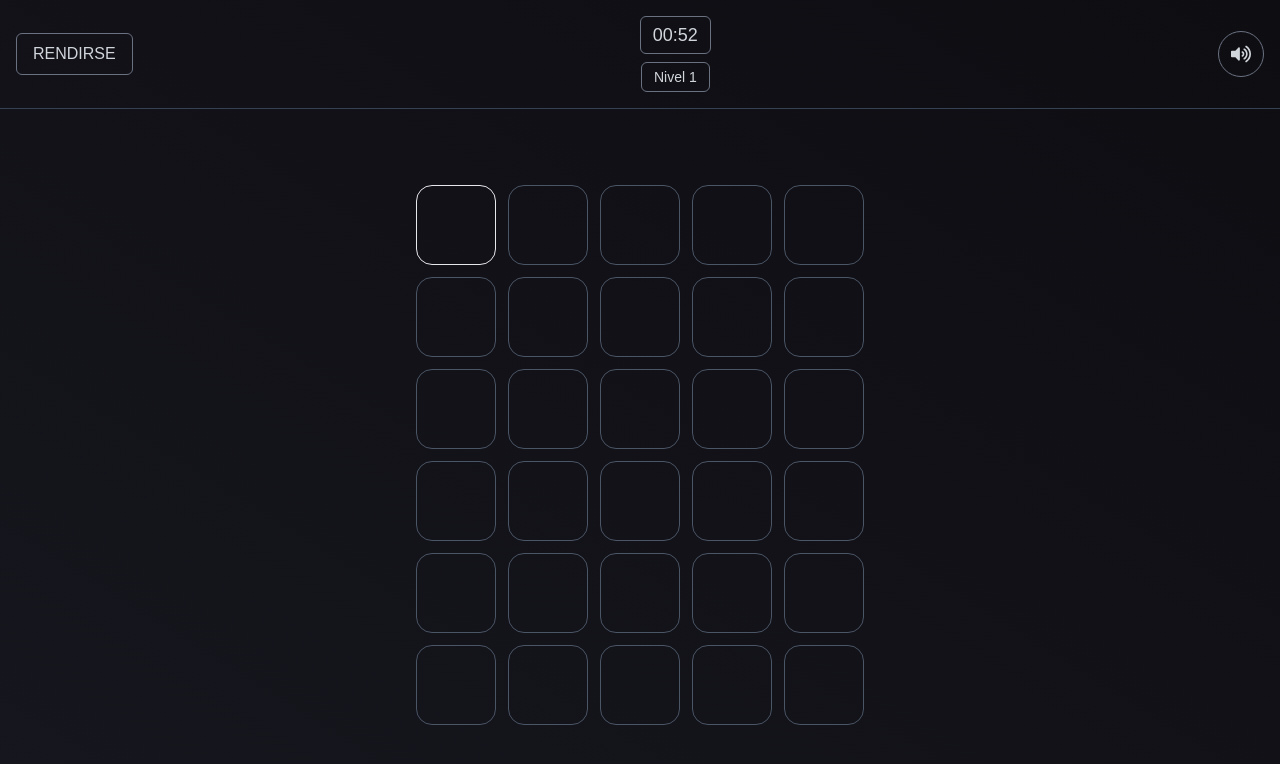
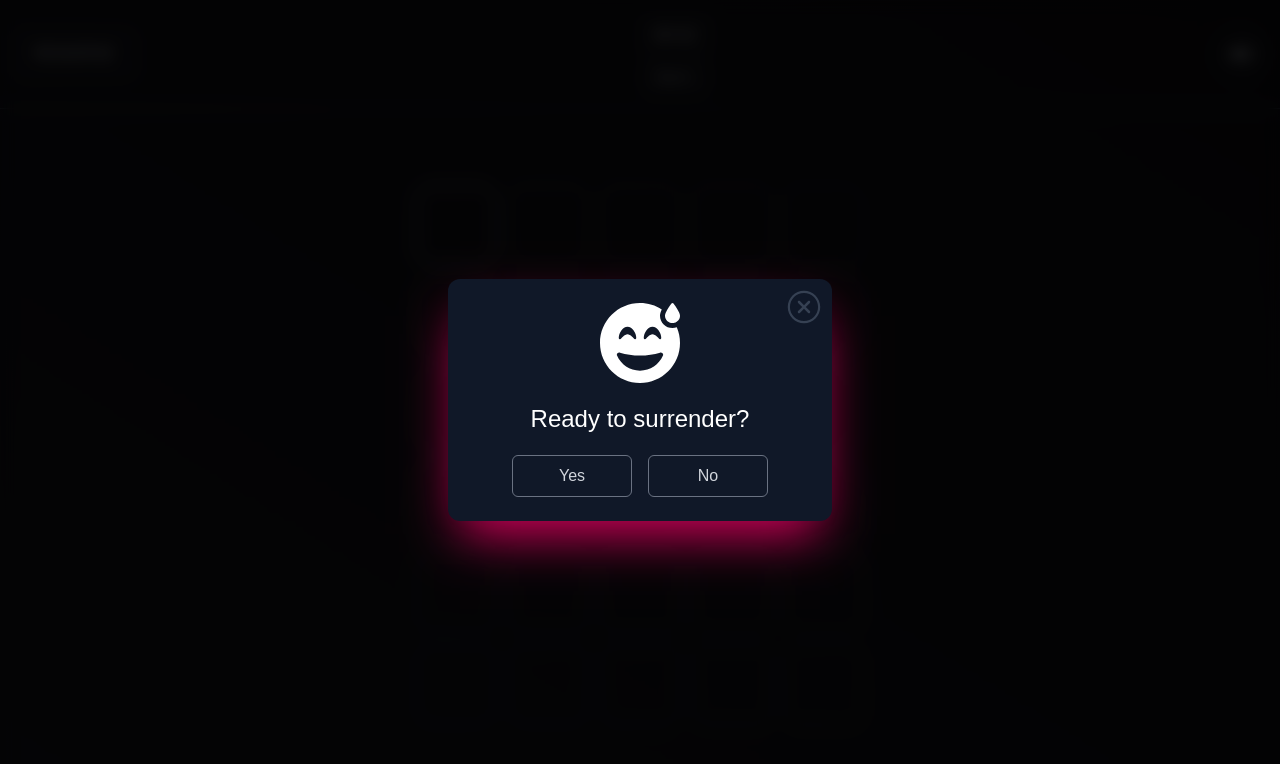
Before and after one commit to Luis3Fernando/Luminle, a React (Vite) app: page /game in a window 1280 px wide. Both pictures are taken after a click on the button "RENDIRSE". Shown: the top 764 px of the page. Built offline with nearby package versions, Linux system fonts and the light colour scheme; a web font is replaced by a local one.

Commit message:
feat: Se agrego modal en el game

```diff
--- a/src/hooks/useGame.ts
+++ b/src/hooks/useGame.ts
@@ -1,4 +1,5 @@
 import { useDispatch, useSelector } from 'react-redux';
+import { compareStrings } from '../utils/words';
 import type { RootState } from '@store/store';
 import {
   initGame,
@@ -7,7 +8,6 @@ import {
   updateTime,
   resetGame,
 } from '@store/slices/gameSlice';
-import { words_1 } from '@data/words';
 
 const STORAGE_KEY = 'GAME_STATE';
 
@@ -27,8 +27,7 @@ export const useGame = () => {
     try {
       const jsonValue = localStorage.getItem(STORAGE_KEY);
       if (jsonValue != null) {
-        const parsed = JSON.parse(jsonValue);
-        dispatch(initGame({ word: parsed.word_correct }));
+        dispatch(initGame());
       }
     } catch (error) {
       console.error('Error loading state:', error);
@@ -36,8 +35,7 @@ export const useGame = () => {
   };
 
   const initializeGame = () => {
-    const randomWord = words_1[Math.floor(Math.random() * words_1.length)];
-    dispatch(initGame({ word: randomWord }));
+    dispatch(initGame());
     saveState();
   };
 
@@ -56,10 +54,23 @@ export const useGame = () => {
     saveState();
   };
 
+  const nextLevel = () => {
+    setLevel(game.nivel + 1);
+
+    if (game.nivel < 10) {
+      setTime(game.time + 60)
+    }
+  }
+
   const clearGame = () => {
     dispatch(resetGame());
     localStorage.removeItem(STORAGE_KEY);
   };
+
+  const validateWord = (word: string) => {
+    console.log('estado: ', game.word_correct)
+    return compareStrings(game.word_correct ?? '', word);
+  }
 
   return {
     game,
@@ -69,5 +80,7 @@ export const useGame = () => {
     setTime,
     loadState,
     clearGame,
+    validateWord,
+    nextLevel
   };
 };
--- a/src/pages/game/components/HeaderGame.tsx
+++ b/src/pages/game/components/HeaderGame.tsx
@@ -1,10 +1,20 @@
 import { useEffect, useState } from 'react';
 import { useGame } from '@/src/hooks/useGame';
 import { FaVolumeUp, FaVolumeMute } from 'react-icons/fa';
+import * as motion from "motion/react-client";
+import { IoIosCloseCircleOutline } from 'react-icons/io';
+import { FaFaceGrinBeamSweat } from "react-icons/fa6";
+
+const ball = {
+  backgroundColor: "transparent",
+  width: 'auto'
+}
 
 export default function HeaderGame() {
-  const { game , setTime} = useGame();
+  const { game, setTime } = useGame();
   const [isMuted, setIsMuted] = useState(false);
+  const [showModal, setShowModal] = useState(false);
+
 
   const toggleSound = () => {
     setIsMuted(!isMuted);
@@ -27,8 +37,10 @@ export default function HeaderGame() {
   }, [game.time]);
 
   return (
+    <>
       <header className="w-full text-white border-b border-gray-700 px-4 py-4 flex flex-col sm:flex-row justify-between items-center gap-4 sm:gap-0">
         <button
+          onClick={() => setShowModal(true)}
           className="border border-gray-500 text-gray-300 px-4 py-2 rounded-md transition-colors duration-300 hover:text-pink-500 hover:border-pink-500 cursor-pointer"
         >
           RENDIRSE
@@ -50,5 +62,36 @@ export default function HeaderGame() {
           {isMuted ? <FaVolumeMute size={20} /> : <FaVolumeUp size={20} />}
         </button>
       </header>
+
+      {showModal && (
+        <div className="fixed inset-0 bg-black/80 backdrop-blur-sm flex items-center justify-center z-50">
+          <motion.div
+            initial={{ opacity: 0, scale: 0 }}
+            animate={{ opacity: 1, scale: 1 }}
+            transition={{
+              duration: 0.4,
+              scale: { type: "spring", visualDuration: 0.4, bounce: 0.5 },
+            }}
+            style={ball}>
+
+            <div className="bg-gray-900 relative text-white p-6 rounded-xl w-96 max-w-md shadow-2xl shadow-primary">
+              <FaFaceGrinBeamSweat className='mx-auto' size={80} />
+              <h2 className='text-center text-2xl mt-5'>Ready to surrender?</h2>
+              <div className='flex w-full justify-center gap-4 mt-5'>
+                <button className='border w-30 border-gray-500 text-gray-300 px-4 py-2 rounded-md transition-colors duration-300 hover:text-pink-500 hover:border-primary cursor-pointer'>Yes</button>
+                <button className='border w-30 border-gray-500 text-gray-300 px-4 py-2 rounded-md transition-colors duration-300 hover:text-pink-500 hover:border-primary cursor-pointer'>No</button>
+              </div>
+              <button
+                onClick={() => setShowModal(false)}
+                className="text-gray-700 absolute right-2 top-2 cursor-pointer hover:text-gray-600 transition"
+              >
+                <IoIosCloseCircleOutline size={40} />
+              </button>
+            </div>
+          </motion.div>
+
+        </div>
+      )}
+    </>
   );
 }
--- a/src/pages/game/components/LogicGame.tsx
+++ b/src/pages/game/components/LogicGame.tsx
@@ -1,6 +1,8 @@
 import { useEffect, useState } from 'react';
+import { useGame } from '@hook/useGame';
 
 export default function LogicGame() {
+  const { validateWord } = useGame();
   const rows = 6;
   const cols = 5;
 
@@ -23,11 +25,12 @@ export default function LogicGame() {
           setCurrentCol(currentCol + 1);
         } else {
           const word = grid[currentRow].join('') + key;
-          console.log('Palabra:', word);
+
           if (currentRow < rows - 1) {
             setCurrentRow(currentRow + 1);
             setCurrentCol(0);
           }
+          console.log('Validacion:', validateWord(word));
         }
       } else if (key === 'BACKSPACE') {
         if (currentCol > 0) {
--- a/src/store/slices/gameSlice.ts
+++ b/src/store/slices/gameSlice.ts
@@ -1,5 +1,6 @@
 import { createSlice, type PayloadAction } from '@reduxjs/toolkit';
 import type { GameState } from '@interface/game';
+import { words_1 } from '@data/words';
 
 const initialState: GameState = {
   word_correct: null,
@@ -12,8 +13,8 @@ const gameSlice = createSlice({
   name: 'game',
   initialState,
   reducers: {
-    initGame(state, action: PayloadAction<{ word: string }>) {
-      state.word_correct = action.payload.word;
+    initGame(state) {
+      state.word_correct = words_1[Math.floor(Math.random() * words_1.length)];
       state.words = [];
       state.nivel = 1;
       state.time = 60;
--- a/src/utils/cn.ts
+++ /dev/null
@@ -1,6 +0,0 @@
-import { type ClassValue, clsx } from "clsx";
-import { twMerge } from "tailwind-merge";
-
-export function cn(...inputs: ClassValue[]) {
-  return twMerge(clsx(inputs));
-}
--- /dev/null
+++ b/src/utils/words.ts
@@ -0,0 +1,6 @@
+export function compareStrings(str1: string, str2: string): boolean {
+    console.log("palabras", str1, " : ", str2);
+    const str1Normalizada = str1.normalize('NFD').toLowerCase();
+    const str2Normalizada = str2.normalize('NFD').toLowerCase();
+    return str1Normalizada === str2Normalizada;
+}
--- a/tsconfig.app.json
+++ b/tsconfig.app.json
@@ -29,6 +29,7 @@
       "@interface/*": ["src/types/*"],
       "@store/*": ["src/store/*"],
       "@hook/*": ["src/hooks/*"],
+      "@util/*": ["src/utils/*"],
     }
   },
   "include": ["src"]
```
Lines whose indentation alone changed are shown as unchanged.
